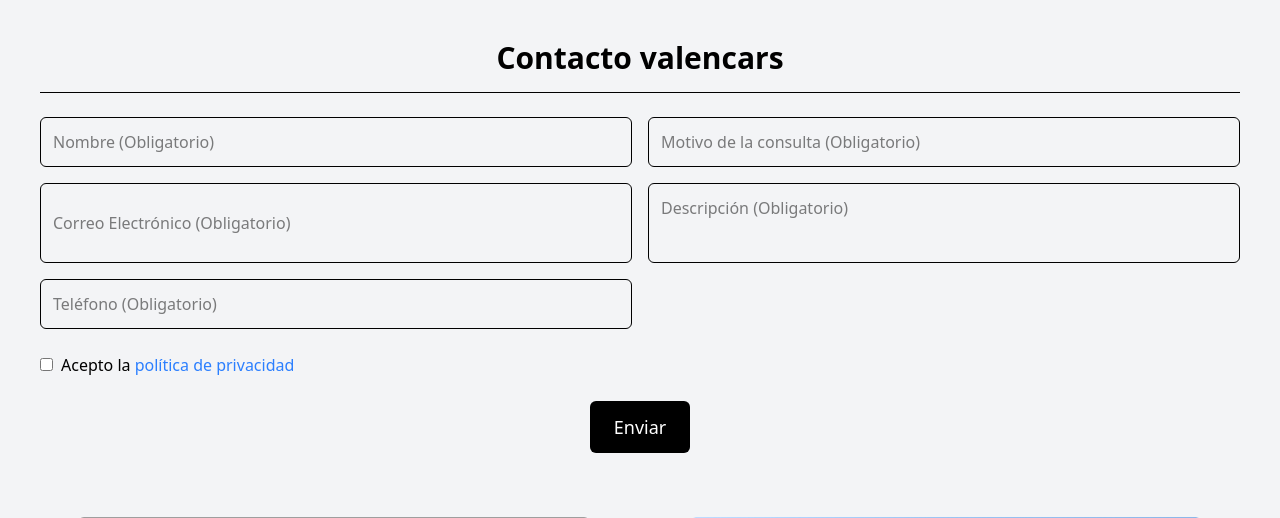
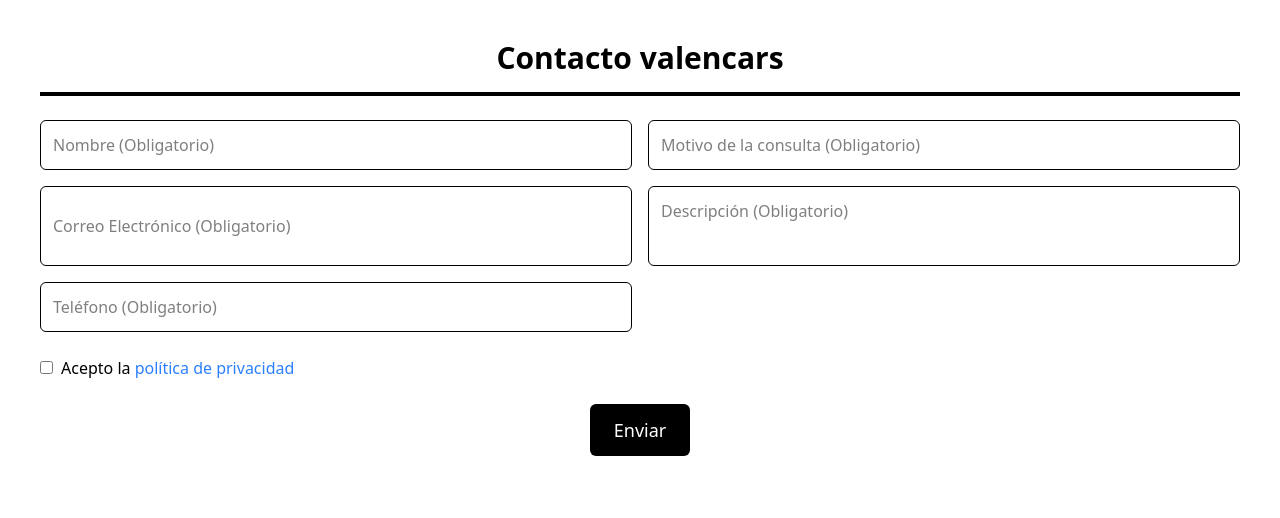
Before and after one commit to rajnaroc/VALENCARS, a Flask app: page /contacto in a window 1280 px wide. Shown: the part 114-632 px from the top of the page. Run offline with Flask 3, Linux system fonts and the light colour scheme; grey boxes are pictures that could not be loaded.

Commit message:
quitamos el color gris del body

```diff
--- a/src/templates/contacto.html
+++ b/src/templates/contacto.html
@@ -3,7 +3,7 @@
 {% block main %}
   <div class="p-10 text-center">
     <h2 class="text-3xl font-bold mb-4">Contacto valencars</h2>
-    <hr class="border-black mb-6" />
+    <hr class="border-black mb-6 border-2" />
 
     <div class="grid grid-cols-2 gap-4">
       <input type="text" placeholder="Nombre (Obligatorio)" class="border p-3 w-full rounded-md" />
--- a/src/templates/login.html
+++ b/src/templates/login.html
@@ -4,11 +4,11 @@
 
 {% block main %}
 <div class="flex items-center justify-center bg-white p-4">
-    <div class="bg-gray-200 p-6 rounded-md shadow-md w-full max-w-sm">
+    <div class="p-6 rounded-md shadow-md w-full max-w-sm">
 
     <h2 class="text-2xl font-bold text-center mb-6">Iniciar sesión</h2>
 
-        <form action="/login" method="POST" class="flex flex-col gap-4">
+    <form action="/login" method="POST" class="flex flex-col gap-4">
             <!-- Usuario -->
             <div class="flex flex-col">
                 <label for="username" class="text-sm font-medium text-gray-800 mb-1">Nombre de usuario</label>
--- a/src/templates/plantillas/plantilla.html
+++ b/src/templates/plantillas/plantilla.html
@@ -9,7 +9,7 @@
     <script src="https://cdn.jsdelivr.net/npm/@tailwindcss/browser@4"></script>
 
 </head>
-<body class="min-h-screen flex flex-col bg-gray-100 text-black">
+<body class="min-h-screen flex flex-col text-black">
     <header class="bg-black py-4 w-full">
         <div class="container mx-auto flex justify-between items-center px-4">
             <div class="flex flex-col items-center">
@@ -28,11 +28,10 @@
             </div>
     </header>
     <main class="flex-grow">
-        {% block main %}
+    {% block main %}
 
-        {% endblock %}
+    {% endblock %}
     </main>
-
     <!-- Footer -->
     <footer class="w-full bg-black text-white text-center p-4">
         <div class="grid grid-cols-1 md:grid-cols-2 lg:grid-cols-4 gap-4 text-sm">
```
